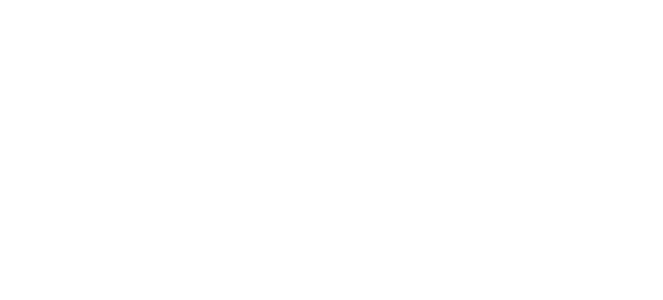
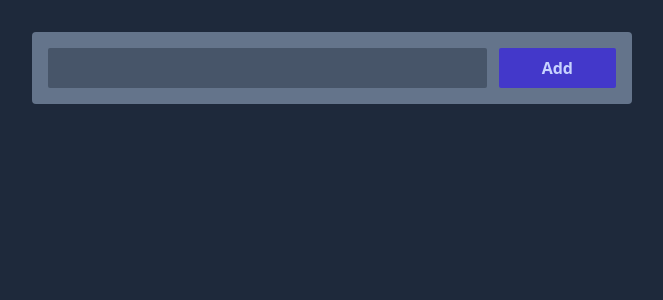
Before and after one commit to mpoweredo/react-typescript-todo-app, a React (Vite) app: page / in a window 1280 px wide. Shown: the top 300 px of the page, without its empty margins (308-971 px from the left). Built offline with nearby package versions, Linux system fonts and the light colour scheme.

Commit message:
Added todo form

```diff
--- a/src/App.tsx
+++ b/src/App.tsx
@@ -1,8 +1,10 @@
+import TodoForm from "./components/TodoForm"
 
 function App() {
 
   return (
-    <div className="App">
+    <div className="App bg-slate-800 h-screen w-100 py-8 px-3 sm:px-10 flex items-start justify-center">
+      <TodoForm />
     </div>
   )
 }
--- /dev/null
+++ b/src/components/TodoForm.tsx
@@ -0,0 +1,31 @@
+import React, { useRef } from 'react'
+
+import { Todo } from '../types/types'
+
+const TodoForm = () => {
+    const todoInputRef = useRef<HTMLInputElement>(null)
+
+    const submitHandler = (e: React.FormEvent<HTMLFormElement>) => {
+        e.preventDefault()
+
+        const todoTitle: string = todoInputRef.current?.value!
+
+        const todoObj: Todo = {
+            title: todoTitle,
+            done: false
+        }
+
+        todoInputRef!.current!.value = ''
+    }
+
+  return (
+    <div className='bg-slate-500 rounded w-full md:w-2/3 xl:w-2/4 p-4'>
+        <form className='flex w-100 gap-3' onSubmit={submitHandler}>
+            <input type="text" className='w-full bg-slate-600 rounded-sm text-white font-semibold text-lg px-3 outline-none border-transparent' ref={todoInputRef} />
+            <button className='px-4 py-2 bg-indigo-700 w-36 text-indigo-200 font-bold rounded-sm'>Add</button>
+        </form>
+    </div>
+  )
+}
+
+export default TodoForm
--- /dev/null
+++ b/src/types/types.tsx
@@ -0,0 +1,4 @@
+export type Todo = {
+	title: string;
+	done: boolean;
+};
```
